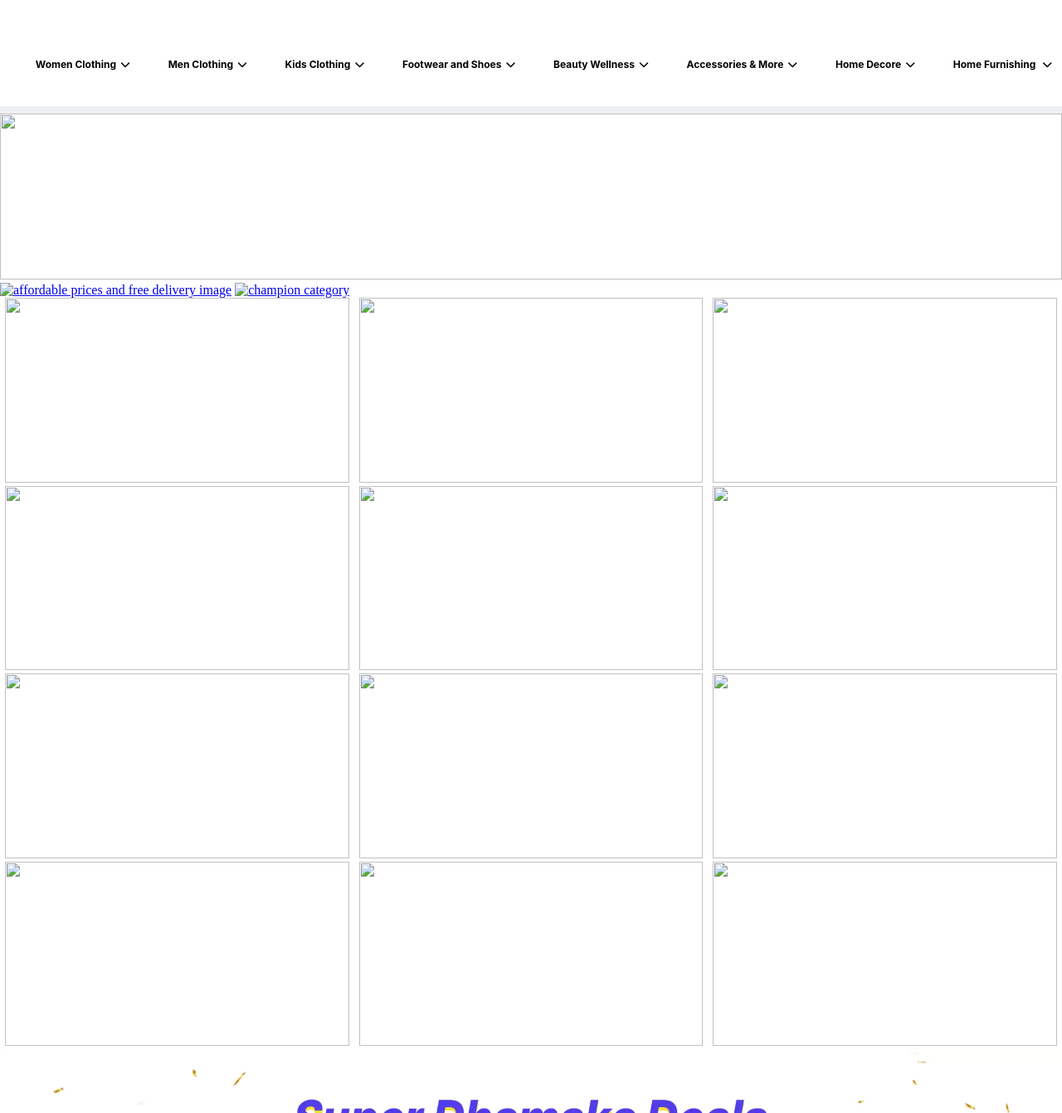
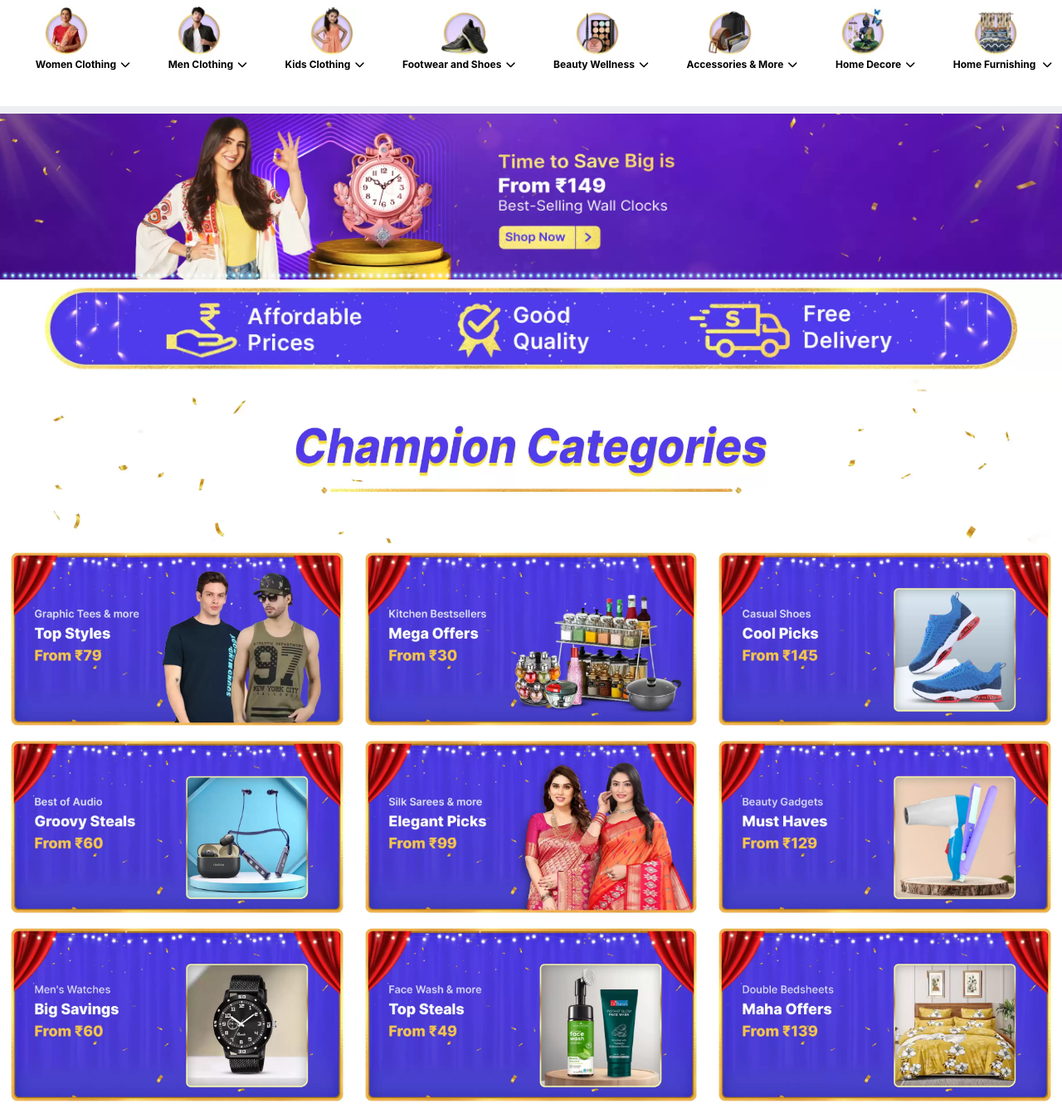
Before and after one commit to Prin65/Shopsy_CloneWEBPAGE-3, a plain HTML site: page index.html in a window 1280 px wide. Shown: the part 100-1442 px from the top of the page at 83% size. Drawn offline with Linux system fonts and the light colour scheme; files whose address does not match are found by name; a web font is replaced by a local one.

Commit message:
change in image path in 2 files

```diff
--- a/index.html
+++ b/index.html
@@ -55,37 +55,37 @@
 </div>
 
 <div class="space-line1" ></div>
-<a href="#"><img class="slidebar"src="\WEBPAGE-3\web3image\slidebar-1.webp"></a>
-<a href="#"><img class="deals"src="\WEBPAGE-3\web3image\deals.webp" alt="affordable prices and free delivery image"></a>
-<a href="#"><img class="mega-offers"src="\WEBPAGE-3\web3image\champion-category.webp" alt="champion category"></a>
+<a href="#"><img class="slidebar"src="./web3image/slidebar-1.webp"></a>
+<a href="#"><img class="deals"src="./web3image/deals.webp" alt="affordable prices and free delivery image"></a>
+<a href="#"><img class="mega-offers"src="./web3image/champion-category.webp" alt="champion category"></a>
     <div class="container">
-        <div class="content-1 contents"><a href="#"><img src="\WEBPAGE-3\web3image\category-1.webp" alt=""></a></div>
-        <div class="content-1 contents"><a href="#"><img src="\WEBPAGE-3\web3image\category-2.webp" alt=""></a></div>
-        <div class="content-1 contents"><a href="#"><img src="\WEBPAGE-3\web3image\category-3.webp" alt=""></a></div>
-        <div class="content-1 contents"><a href="#"><img src="\WEBPAGE-3\web3image\category-4.webp" alt=""></a></div>
-        <div class="content-1 contents"><a href="#"><img src="\WEBPAGE-3\web3image\category-5.webp" alt=""></a></div>
-        <div class="content-1 contents"><a href="#"><img src="\WEBPAGE-3\web3image\category-6.webp" alt=""></a></div>
-        <div class="content-1 contents"><a href="#"><img src="\WEBPAGE-3\web3image\category-7.webp" alt=""></a></div>
-        <div class="content-1 contents"><a href="#"><img src="\WEBPAGE-3\web3image\category-8.webp" alt=""></a></div>
-        <div class="content-1 contents"><a href="#"><img src="\WEBPAGE-3\web3image\category-9.webp" alt=""></a></div>
-        <div class="content-1 contents"><a href="#"><img src="\WEBPAGE-3\web3image\category-10.webp" alt=""></a></div>
-        <div class="content-1 contents"><a href="#"><img src="\WEBPAGE-3\web3image\category-11.webp" alt=""></a></div>
-        <div class="content-1 contents"><a href="#"><img src="\WEBPAGE-3\web3image\category-12.webp" alt=""></a></div>
+        <div class="content-1 contents"><a href="#"><img src="./web3image/category-1.webp" alt=""></a></div>
+        <div class="content-1 contents"><a href="#"><img src="./web3image/category-2.webp" alt=""></a></div>
+        <div class="content-1 contents"><a href="#"><img src="./web3image/category-3.webp" alt=""></a></div>
+        <div class="content-1 contents"><a href="#"><img src="./web3image/category-4.webp" alt=""></a></div>
+        <div class="content-1 contents"><a href="#"><img src="./web3image/category-5.webp" alt=""></a></div>
+        <div class="content-1 contents"><a href="#"><img src="./web3image/category-6.webp" alt=""></a></div>
+        <div class="content-1 contents"><a href="#"><img src="./web3image/category-7.webp" alt=""></a></div>
+        <div class="content-1 contents"><a href="#"><img src="./web3image/category-8.webp" alt=""></a></div>
+        <div class="content-1 contents"><a href="#"><img src="./web3image/category-9.webp" alt=""></a></div>
+        <div class="content-1 contents"><a href="#"><img src="./web3image/category-10.webp" alt=""></a></div>
+        <div class="content-1 contents"><a href="#"><img src="./web3image/category-11.webp" alt=""></a></div>
+        <div class="content-1 contents"><a href="#"><img src="./web3image/category-12.webp" alt=""></a></div>
     </div>
     <a href="#"><img class="mega-offers"src="\WEBPAGE-3\main_superdhamaka_img.webp" alt="champion category"></a>
     <div class="sub-container">
-        <div class="sub-content-1 sub-contents"><a href="#"><img src="\WEBPAGE-3\web3image\sub-category1.webp" alt=""></a></div>
-        <div class="sub-content-1 sub-contents"><a href="#"><img src="\WEBPAGE-3\web3image\sub-category2.webp" alt=""></a></div>
-        <div class="sub-content-1 sub-contents"><a href="#"><img src="\WEBPAGE-3\web3image\sub-category3.webp" alt=""></a></div>
-        <div class="sub-content-1 sub-contents"><a href="#"><img src="\WEBPAGE-3\web3image\sub-category4.webp" alt=""></a></div>
-        <div class="sub-content-1 sub-contents"><a href="#"><img src="\WEBPAGE-3\web3image\sub-category5.webp" alt=""></a></div>
-        <div class="sub-content-1 sub-contents"><a href="#"><img src="\WEBPAGE-3\web3image\sub-category6.webp" alt=""></a></div>
-        <div class="sub-content-1 sub-contents"><a href="#"><img src="\WEBPAGE-3\web3image\sub-category7.webp" alt=""></a></div>
-        <div class="sub-content-1 sub-contents"><a href="#"><img src="\WEBPAGE-3\web3image\sub-category8.webp" alt=""></a></div>
-        <div class="sub-content-1 sub-contents"><a href="#"><img src="\WEBPAGE-3\web3image\sub-category9.webp" alt=""></a></div>
-        <div class="sub-content-1 sub-contents"><a href="#"><img src="\WEBPAGE-3\web3image\sub-category10.webp" alt=""></a></div>
-        <div class="sub-content-1 sub-contents"><a href="#"><img src="\WEBPAGE-3\web3image\sub-category11.webp" alt=""></a></div>
-        <div class="sub-content-1 sub-contents"><a href="#"><img src="\WEBPAGE-3\web3image\sub-category12.webp" alt=""></a></div>
+        <div class="sub-content-1 sub-contents"><a href="#"><img src="./web3image/sub-category1.webp" alt=""></a></div>
+        <div class="sub-content-1 sub-contents"><a href="#"><img src="./web3image/sub-category2.webp" alt=""></a></div>
+        <div class="sub-content-1 sub-contents"><a href="#"><img src="./web3image/sub-category3.webp" alt=""></a></div>
+        <div class="sub-content-1 sub-contents"><a href="#"><img src="./web3image/sub-category4.webp" alt=""></a></div>
+        <div class="sub-content-1 sub-contents"><a href="#"><img src="./web3image/sub-category5.webp" alt=""></a></div>
+        <div class="sub-content-1 sub-contents"><a href="#"><img src="./web3image/sub-category6.webp" alt=""></a></div>
+        <div class="sub-content-1 sub-contents"><a href="#"><img src="./web3image/sub-category7.webp" alt=""></a></div>
+        <div class="sub-content-1 sub-contents"><a href="#"><img src="./web3image/sub-category8.webp" alt=""></a></div>
+        <div class="sub-content-1 sub-contents"><a href="#"><img src="./web3image/sub-category9.webp" alt=""></a></div>
+        <div class="sub-content-1 sub-contents"><a href="#"><img src="./web3image/sub-category10.webp" alt=""></a></div>
+        <div class="sub-content-1 sub-contents"><a href="#"><img src="./web3image/sub-category11.webp" alt=""></a></div>
+        <div class="sub-content-1 sub-contents"><a href="#"><img src="./web3image/sub-category12.webp" alt=""></a></div>
     </div>
     <div class="space-line1" ></div>
     <div class="last-content">
--- a/style.css
+++ b/style.css
@@ -67,35 +67,35 @@ i{
 }
 .category-1{
     background-size: cover;
-    background-image:url("/WEBPAGE-3/web3image/womencategory.webp");
+    background-image:url("./web3image/womencategory.webp");
 }
 .category-2{
     background-size: cover;
-    background-image:url("/WEBPAGE-3/web3image/mencategory.webp");
+    background-image:url("./web3image/mencategory.webp");
 }
 .category-3{
     background-size: cover;
-    background-image: url("/WEBPAGE-3/web3image/kidscategory.webp");
+    background-image: url("./web3image/kidscategory.webp");
 }
 .category-4{
     background-size: cover;
-    background-image: url("/WEBPAGE-3/web3image/shoes.webp");
+    background-image: url("./web3image/shoes.webp");
 }
 .category-5{
     background-size: cover;
-    background-image: url("/WEBPAGE-3/web3image/makeup.webp");
+    background-image: url("./web3image/makeup.webp");
 }
 .category-6{
     background-size: cover;
-    background-image: url("/WEBPAGE-3/web3image/accessories.webp");
+    background-image: url("./web3image/accessories.webp");
 }
 .category-7{
     background-size: cover;
-    background-image: url("/WEBPAGE-3/web3image/homedecore.webp");
+    background-image: url("./web3image/homedecore.webp");
 }
 .category-8{
     background-size: cover;
-    background-image: url("/WEBPAGE-3/web3image/homefurnishing.webp");
+    background-image: url("./web3image/homefurnishing.webp");
 }
 .category-content-main{
     display: flex;
```
